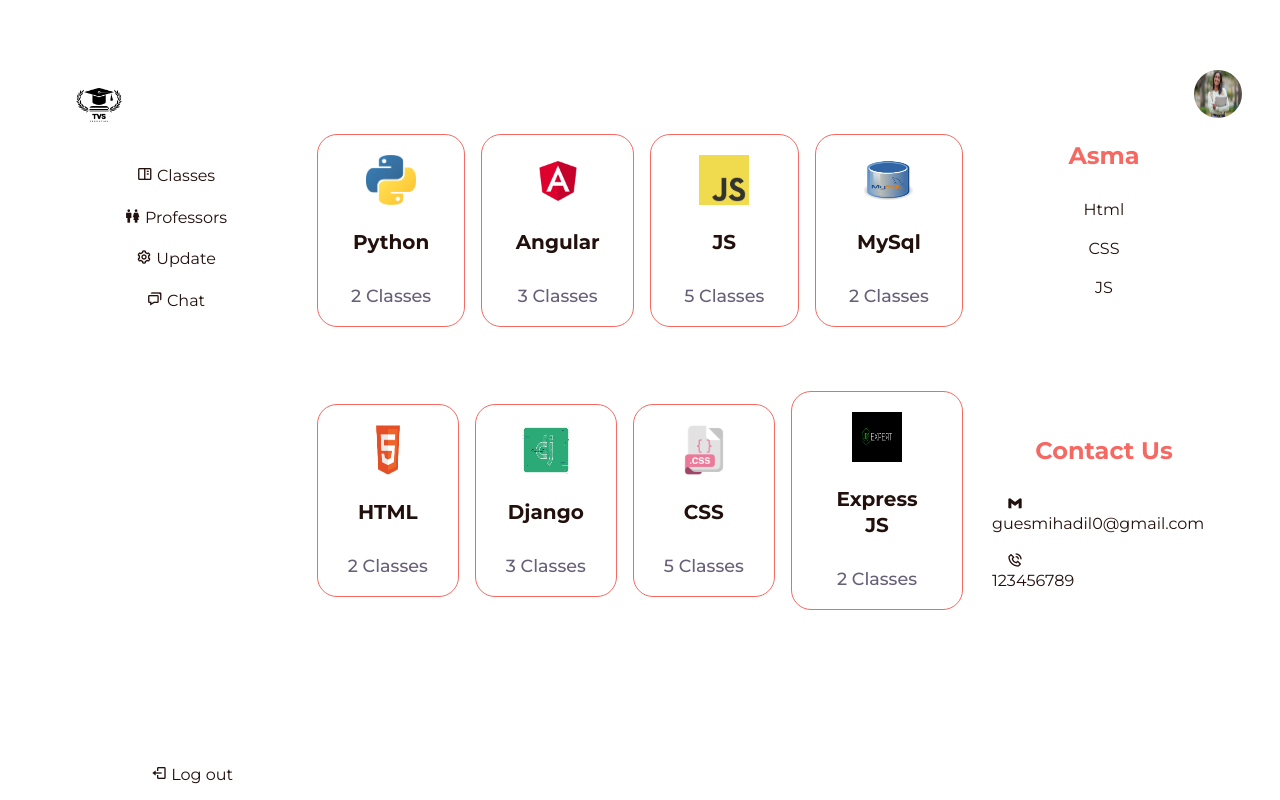
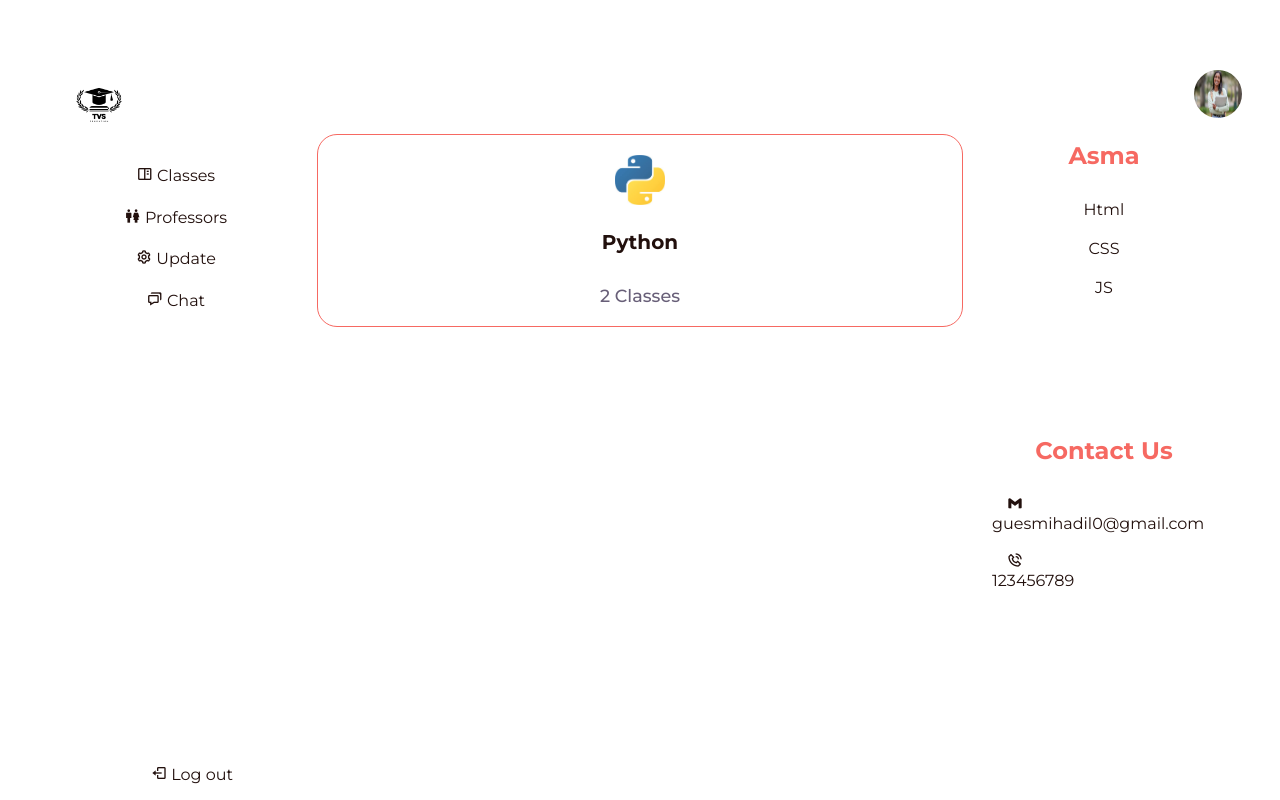
Before and after one commit to ghabi1602/project, a Flask app: page /std_dash in a window 1280 px wide. Run offline with Flask 3, Linux system fonts and the light colour scheme; the visitor is signed in with stand-in values (Sample User, id 1); data that the repository does not hold is empty.

Commit message:
push to github

```diff
--- a/app/web_flask/templates/std_dash.html
+++ b/app/web_flask/templates/std_dash.html
@@ -38,44 +38,6 @@
                     <h3>Python </h3>
                     <p>2 Classes</p>
                 </div>
-                <div class="box">
-                    <img src="static/imgs/angular.png" style="height: 50px; width:50px">
-                    <h3>Angular </h3>
-                    <p>3 Classes</p>
-                </div>
-                <div class="box">
-                    <img src="static/imgs/js.png" style="height: 50px; width:50px">
-                    <h3>JS</h3>
-                    <p>5 Classes</p>
-                </div>
-                <div class="box">
-                    <img src="static/imgs/mysql.png" style="height: 50px; width:50px">
-                    <h3>MySql</h3>
-                    <p>2 Classes</p>
-                </div>
-            </div>
-            <div class="categories-content">
-                <div class="box">
-                    <img src="static/imgs/html.png" style="height: 50px; width:50px">
-                    <h3>HTML </h3>
-                    <p>2 Classes</p>
-                </div>
-                <div class="box">
-                    <img src="static/imgs/django.png" style="height: 50px; width:50px">
-                    <h3>Django </h3>
-                    <p>3 Classes</p>
-                </div>
-                <div class="box">
-                    <img src="static/imgs/css.png" style="height: 50px; width:50px">
-                    <h3>CSS</h3>
-                    <p>5 Classes</p>
-                </div>
-                <div class="box">
-                    <img src="static/imgs/jsex.jpg" style="height: 50px; width:50px">
-                    <h3>Express JS</h3>
-                    <p>2 Classes</p>
-                </div>
-
             </div>
 
         </div>
```
